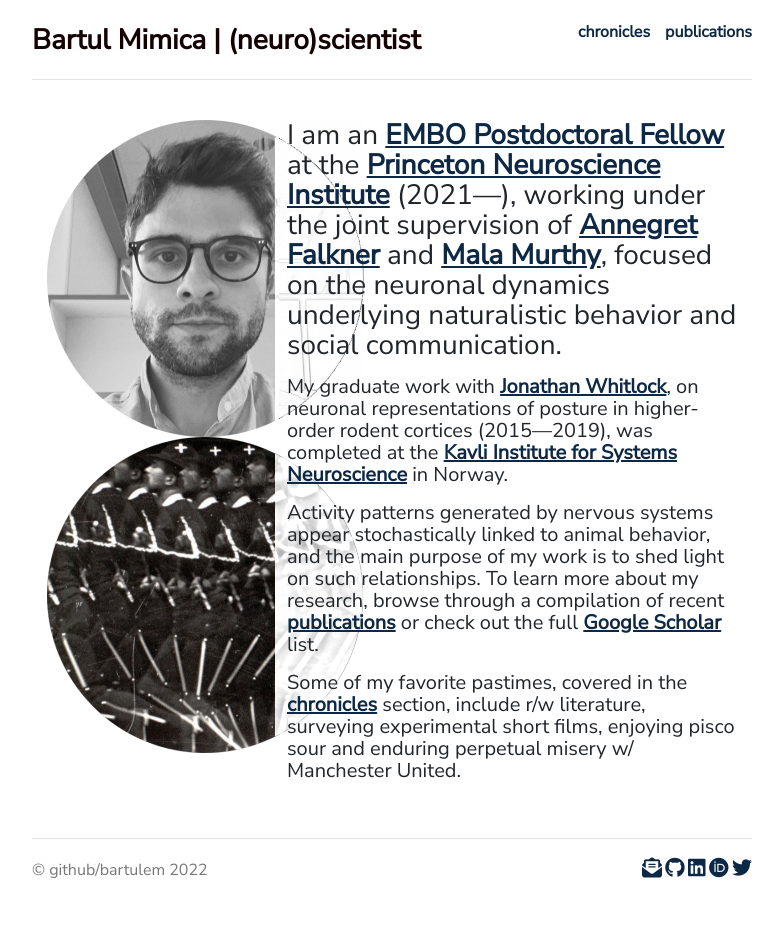
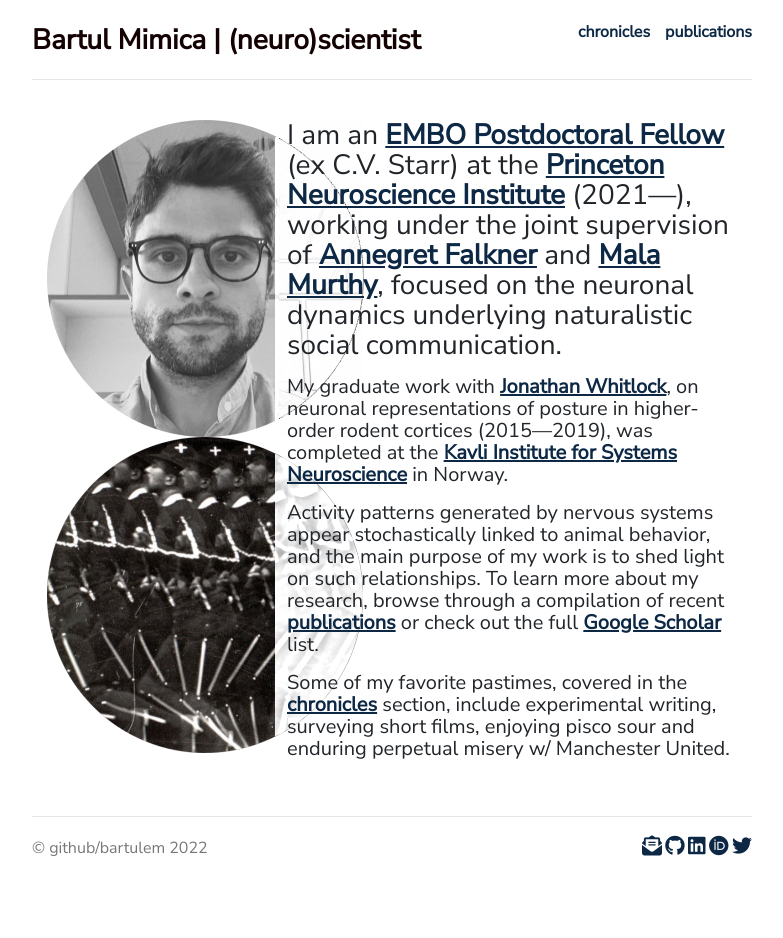
Before and after one commit to bartulem/bartulem.github.io, a Jekyll site: the page built from index.html, in a window 1280 px wide. Shown: the whole page, without its empty margins (248-1031 px from the left). Built offline with Jekyll 4.4.1, drawn with Linux system fonts in a browser that asks for light colours; nearby versions of some CDN libraries; comment, search, counter and statistics services are not loaded; a style sheet for code colours, icons or effects is not loaded; after the commit the page ends 916 px from its top, so only the background shows below that.

Commit message:
add new fellowship information 062022 v3

```diff
--- a/index.html
+++ b/index.html
@@ -12,12 +12,12 @@
 	<img  class="img-custom" alt="motion" src="img/circle-motion.png">
 	</div>
 	<div \ class="col-sm-8">
-	<p class="lead">I am an <a style="text-decoration: underline" target="_blank" href="https://www.embo.org/funding/fellowships-grants-and-career-support/postdoctoral-fellowships/embo-postdoctoral-fellowships-awards/">EMBO Postdoctoral Fellow</a> at the <a style="text-decoration: underline" target="_blank" href="https://pni.princeton.edu/">Princeton Neuroscience Institute</a> (2021—), working under the joint supervision of <a style="text-decoration: underline" target="_blank" href="https://www.falknerlab.com/">Annegret Falkner</a> and <a style="text-decoration: underline" target="_blank" href="https://murthylab.princeton.edu/">Mala Murthy</a>, focused on the neuronal dynamics underlying naturalistic behavior and social communication.</p>
+	<p class="lead">I am an <a style="text-decoration: underline" target="_blank" href="https://www.embo.org/funding/fellowships-grants-and-career-support/postdoctoral-fellowships/embo-postdoctoral-fellowships-awards/">EMBO Postdoctoral Fellow</a> (ex C.V. Starr) at the <a style="text-decoration: underline" target="_blank" href="https://pni.princeton.edu/">Princeton Neuroscience Institute</a> (2021—), working under the joint supervision of <a style="text-decoration: underline" target="_blank" href="https://www.falknerlab.com/">Annegret Falkner</a> and <a style="text-decoration: underline" target="_blank" href="https://murthylab.princeton.edu/">Mala Murthy</a>, focused on the neuronal dynamics underlying naturalistic social communication.</p>
 
 	<p>My graduate work with <a style="text-decoration: underline" target="_blank" href="https://www.whitlocklab.org/">Jonathan Whitlock</a>, on neuronal representations of posture in higher-order rodent cortices (2015—2019), was completed at the <a style="text-decoration: underline" target="_blank" href="https://www.ntnu.edu/kavli">Kavli Institute for Systems Neuroscience</a> in Norway.
 
 	<p>Activity patterns generated by nervous systems appear stochastically linked to animal behavior, and the main purpose of my work is to shed light on such relationships. To learn more about my research, browse through a compilation of recent <a style="text-decoration: underline" href="https://bartulem.github.io/publications/">publications</a> or check out the full <a style="text-decoration: underline" target="_blank" href="https://scholar.google.no/citations?user=aUeOyr8AAAAJ&hl=en">Google Scholar</a> list.</p>
 
-	<p>Some of my favorite pastimes, covered in the <a style= "text-decoration: underline" href="https://bartulem.github.io/chronicles/">chronicles</a> section, include r/w literature, surveying experimental short films, enjoying pisco sour and enduring perpetual misery w/ Manchester United.</p>
+	<p>Some of my favorite pastimes, covered in the <a style= "text-decoration: underline" href="https://bartulem.github.io/chronicles/">chronicles</a> section, include experimental writing, surveying short films, enjoying pisco sour and enduring perpetual misery w/ Manchester United.</p>
 	</div>
 </div>
```
